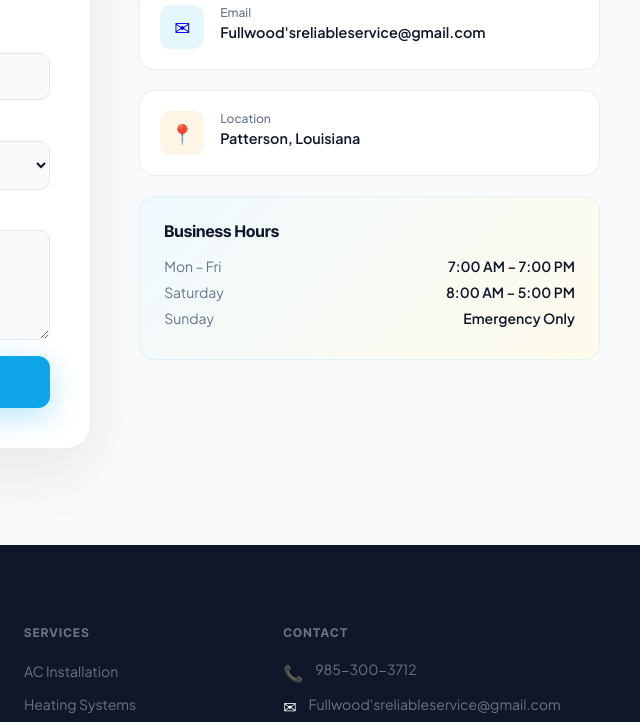
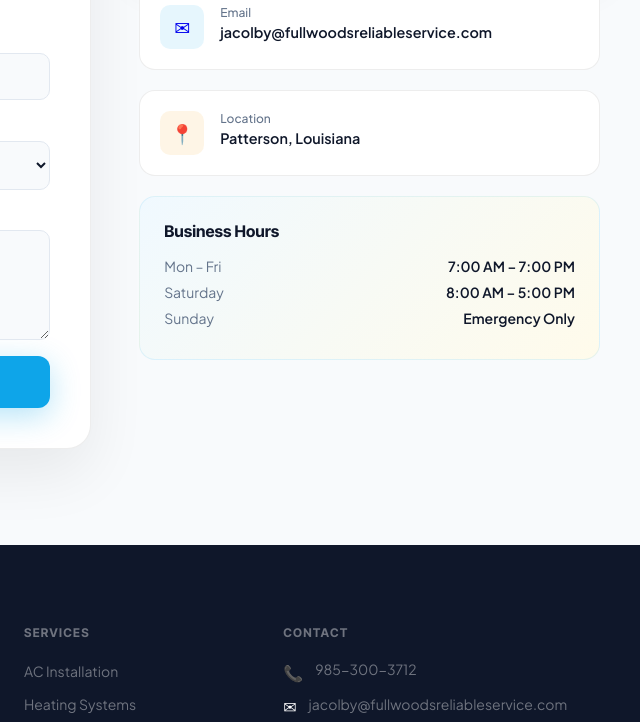
Before and after one commit to FullwoodReliableServices/fullwoods-hvac-site, a plain HTML site: page index.html in a window 1280 px wide. Shown: the part 2852-3574 px from the top of the page, 640-1280 px from the left. Drawn offline with Linux system fonts and the light colour scheme.

Commit message:
Update index.html

```diff
--- a/index.html
+++ b/index.html
@@ -844,9 +844,9 @@ If you're from Louisiana, you already know how brutal the heat can be. Move your
         </div>
         <div class="avail">Available for emergency calls 24/7</div>
       </a>
-      <a href="mailto:Fullwood'sreliableservice@gmail.com" class="info-card">
+      <a href="mailto:jacolby@fullwoodsreliableservice.com" class="info-card">
         <div class="info-icon blue">✉</div>
-        <div><div class="meta">Email</div><div class="val">Fullwood'sreliableservice@gmail.com</div></div>
+        <div><div class="meta">Email</div><div class="val">jacolby@fullwoodsreliableservice.com</div></div>
       </a>
       <div class="info-card">
         <div class="info-icon amber">📍</div>
@@ -894,7 +894,7 @@ If you're from Louisiana, you already know how brutal the heat can be. Move your
     <div class="footer-col">
       <h4>Contact</h4>
       <div class="footer-contact-item"><span class="icon">📞</span><a href="tel:9853003712">985-300-3712</a></div>
-      <div class="footer-contact-item"><span class="icon">✉</span><a href="mailto:Fullwood'sreliableservice@gmail.com">Fullwood'sreliableservice@gmail.com</a></div>
+      <div class="footer-contact-item"><span class="icon">✉</span><a href="mailto:jacolby@fullwoodsreliableservice.com">jacolby@fullwoodsreliableservice.com</a></div>
       <div class="footer-contact-item"><span class="icon">📍</span><span class="text">Patterson, Louisiana</span></div>
     </div>
   </div>
```
